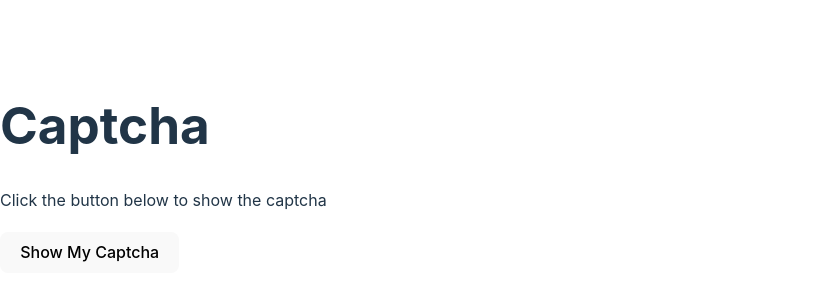
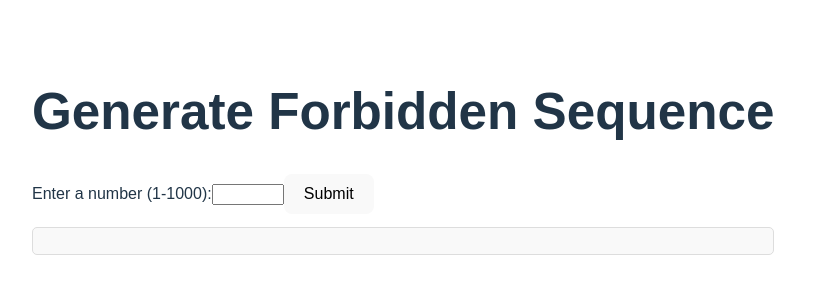
Before and after one commit to Marc985/waf-react-integration, a React (Vite) app: page / in a window 1280 px wide. Shown: the part 232-532 px from the top of the page, without its empty margins (0-836 px from the left). Built offline with nearby package versions, Linux system fonts and the light colour scheme.

Commit message:
add forbidden generator

```diff
--- a/src/App.tsx
+++ b/src/App.tsx
@@ -1,16 +1,75 @@
-import CaptchaComponent from "./components/CaptchaComponent"
+import React, { useState } from "react";
 
-function App() {
+const App: React.FC = () => {
+    const [number, setNumber] = useState<number | "">("");
+    const [output, setOutput] = useState<string>("");
+    const [isRunning, setIsRunning] = useState<boolean>(false);
 
-  return (
-    <>
-     <div className="text-center text-4xl">
-      <h1>Captcha</h1>
-      <p>Click the button below to show the captcha</p>
-      <CaptchaComponent/>
-     </div>
-    </>
-  )
-}
+    const apiUrl: string = "https://api.prod.jcloudify.com/whoami";
 
-export default App
+    const handleSubmit = async (event: React.FormEvent) => {
+        event.preventDefault();
+
+        if (typeof number === "string" || number < 1 || number > 1000) {
+            alert("Please enter a number between 1 and 1000.");
+            return;
+        }
+
+        setIsRunning(true);
+        setOutput("");
+
+        for (let i = 1; i <= number; i++) {
+            try {
+                const response = await fetch(apiUrl);
+                if (response.ok) {
+                    setOutput((prev) => prev + `${i}. Forbidden\n`);
+                } else {
+                    await new Promise((resolve) => setTimeout(resolve, 500)); // Simulate delay for captcha
+                    setOutput((prev) => prev + `${i}. Forbidden\n`);
+                }
+            } catch (error) {
+                setOutput((prev) => prev + `${i}. Error: ${error instanceof Error ? error.message : "Unknown error"}\n`);
+            }
+            await new Promise((resolve) => setTimeout(resolve, 1000)); // 1 second delay
+        }
+
+        setOutput((prev) => prev + "Sequence complete!");
+        setIsRunning(false);
+    };
+
+    return (
+        <div style={{ fontFamily: "Arial, sans-serif", margin: "2em" }}>
+            <h1>Generate Forbidden Sequence</h1>
+            {!isRunning && (
+                <form onSubmit={handleSubmit}>
+                    <label htmlFor="numberInput">Enter a number (1-1000):</label>
+                    <input
+                        type="number"
+                        id="numberInput"
+                        value={number}
+                        onChange={(e) => setNumber(e.target.value === "" ? "" : parseInt(e.target.value))}
+                        min="1"
+                        max="1000"
+                        required
+                    />
+                    <button type="submit">Submit</button>
+                </form>
+            )}
+            <pre
+                style={{
+                    marginTop: "1em",
+                    whiteSpace: "pre-wrap",
+                    fontFamily: "monospace",
+                    background: "#f9f9f9",
+                    padding: "1em",
+                    border: "1px solid #ddd",
+                    borderRadius: "5px",
+                }}
+            >
+                {output}
+            </pre>
+        </div>
+    );
+};
+
+export default App;
--- a/src/components/CaptchaComponent.tsx
+++ b/src/components/CaptchaComponent.tsx
@@ -21,7 +21,7 @@ const CaptchaComponent: React.FC = () => {
     // Charger les scripts nécessaires
     const captchaScript = document.createElement("script");
                         //<script type="text/javascript" src="https://a0a9f3ba7ca1.eu-west-3.captcha-sdk.awswaf.com/a0a9f3ba7ca1/jsapi.js" defer></script>
-    captchaScript.src = "https://a0a9f3ba7ca1.eu-west-3.captcha-sdk.awswaf.com/a0a9f3ba7ca1/jsapi.js";
+    captchaScript.src = "https://b82b1763d1c3.ef7ef6cc.eu-west-3.captcha.awswaf.com/b82b1763d1c3/jsapi.js";
     captchaScript.type = "text/javascript";
     captchaScript.defer = true;
 
```
Also changed, not shown: src/components/Form.tsx (added, +43 -0 lines).
